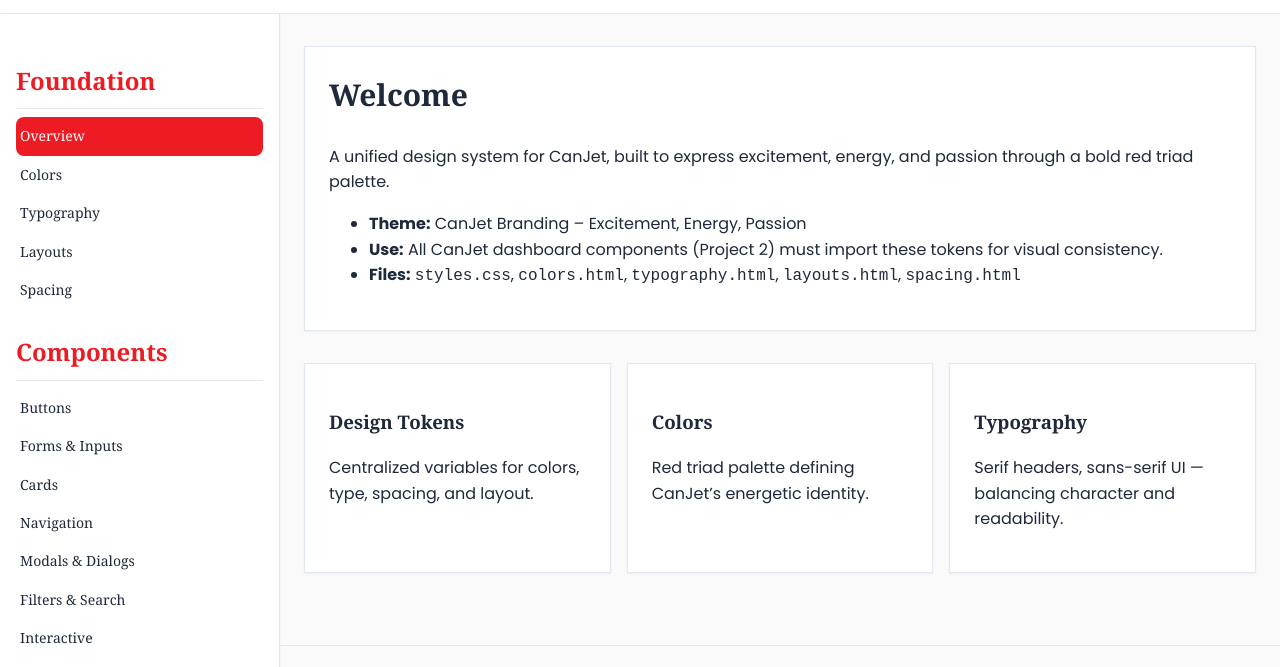
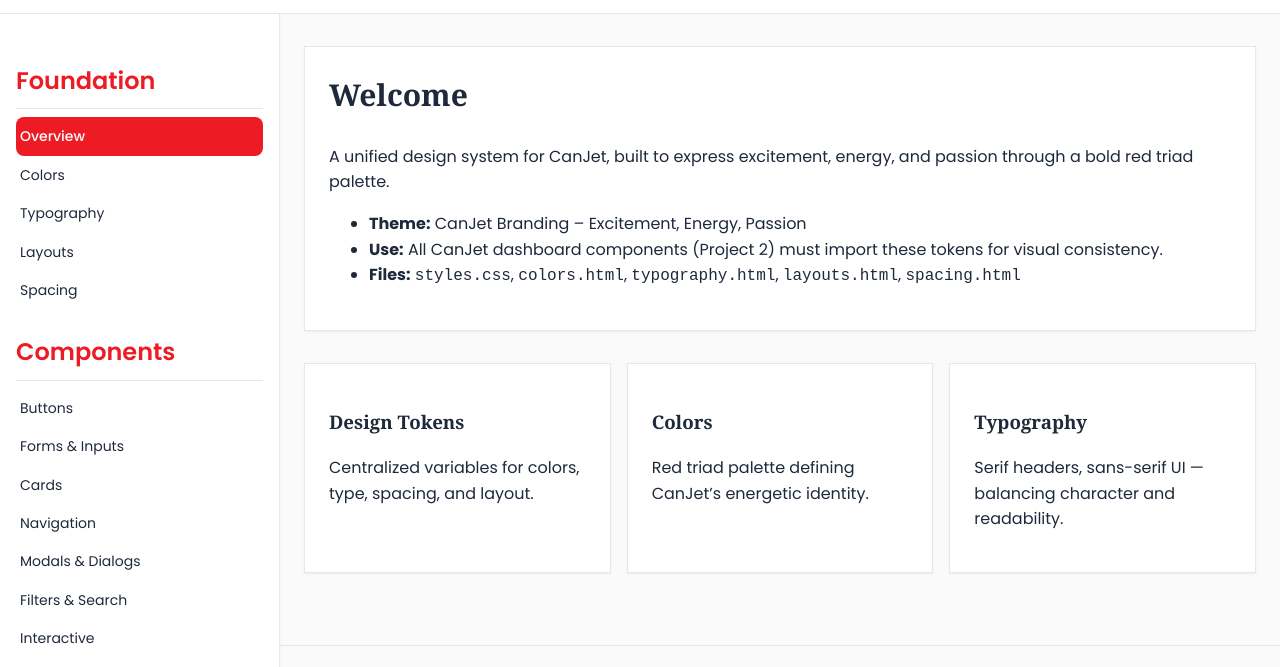
Before and after one commit to AlekseiTihonov/uiux_project1, a plain HTML site: page index.html in a window 1280 px wide. Shown: the part 69-736 px from the top of the page. Drawn offline with Linux system fonts and the light colour scheme.

Commit message:
removed serif override section, made border-radius 0

```diff
--- a/styles.css
+++ b/styles.css
@@ -21,7 +21,7 @@
     Noto Sans, Ubuntu, Cantarell, Helvetica Neue, Arial, "Apple Color Emoji",
     "Segoe UI Emoji";
 
-  /* Serif for Titles — CanJet Requirement */
+  /* Serif for Titles */
   --font-serif: "Georgia", serif;
 
   --font-weight-regular: 400;
@@ -39,7 +39,7 @@
   --fs-label: 0.8125rem;
 
   /* Layout */
-  --radius-lg: 16px;
+  --radius-lg: 0px;
   --radius-md: 12px;
   --radius-sm: 8px;
 
@@ -236,29 +236,6 @@
 }
 
 /* ===================================================
-   GLOBAL SERIF OVERRIDES
-   =================================================== */
-
-h1,
-h2,
-h3,
-h4,
-h5,
-h6,
-.card h1,
-.card h2,
-.card h3,
-.card h4 {
-  font-family: var(--font-serif) !important;
-  font-weight: var(--font-weight-semibold);
-}
-
-.ds-sidebar nav h3,
-.ds-sidebar nav ul a {
-  font-family: var(--font-serif) !important;
-}
-
-/* ===================================================
    RESPONSIVE
    =================================================== */
 
```
